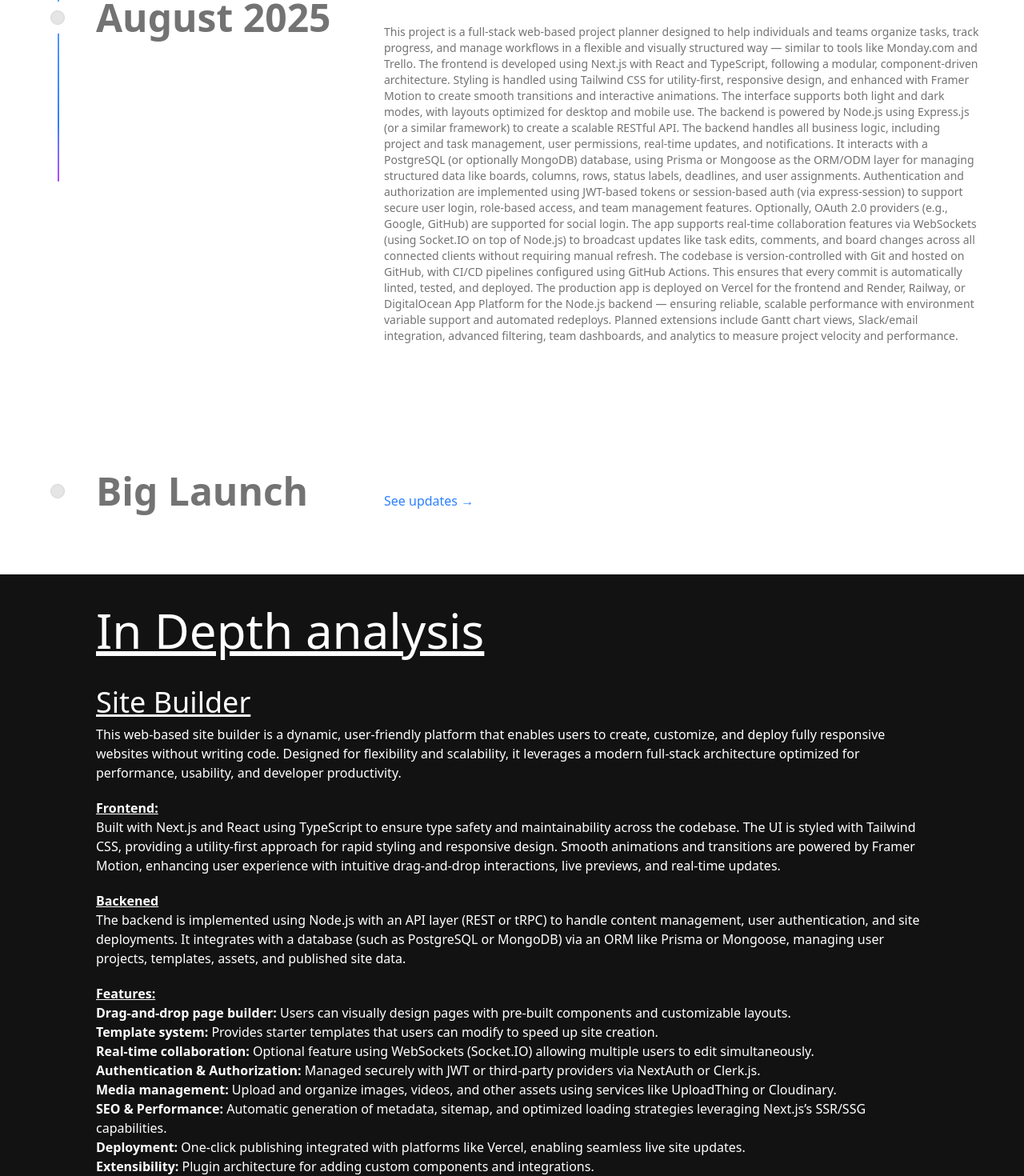
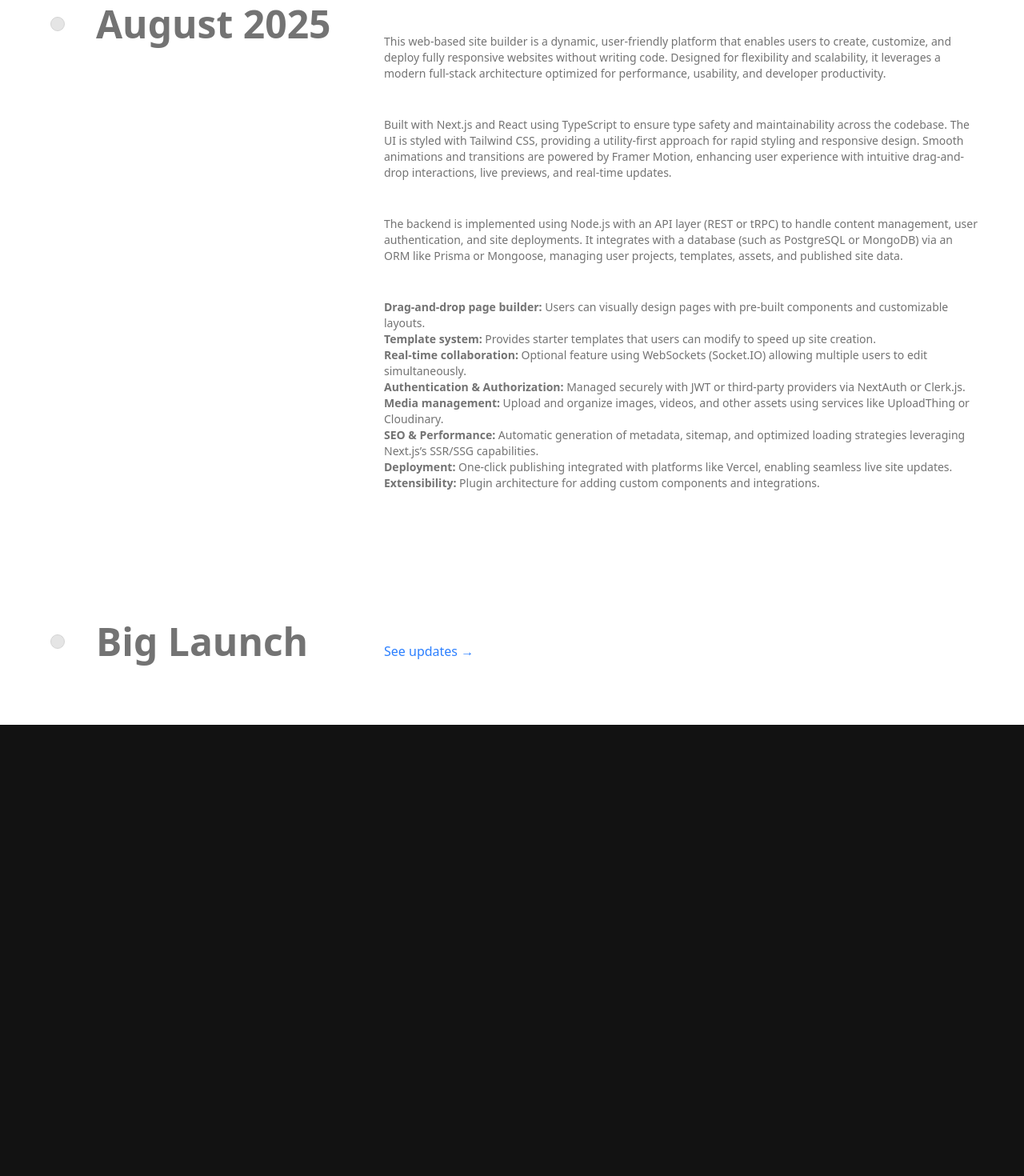
Before and after one commit to QuaidCodes/quaidtahir.com, a Next.js app: page /works in a window 1280 px wide. Shown: the part 862-2332 px from the top of the page at 80% size. After the commit the page ends 1768 px from the top, so only its background shows below. Built offline with nearby package versions, Linux system fonts and the light colour scheme.

Commit message:
git styling fixes and added doc for portfolio

```diff
--- a/src/app/contact/page.tsx
+++ b/src/app/contact/page.tsx
@@ -84,7 +84,7 @@ export default function Contact() {
       {/* About Me Section */}
       <section className="md:w-1/3 flex flex-col justify-center space-y-6">
         <h1 className="text-4xl font-extrabold tracking-tight">Hi, I’m Quaid Tahir</h1>
-        <p className="text-lg leading-relaxed">
+      <p className="text-lg leading-relaxed">
           I’m a passionate full-stack developer specializing in building performant, scalable, and user-friendly web applications using Next.js, React, TypeScript, and Node.js.
         </p>
         <p className="text-lg leading-relaxed">
--- a/src/app/works/page.tsx
+++ b/src/app/works/page.tsx
@@ -7,79 +7,6 @@ export default function Works() {
   return (
     <section className="mb-20">
       <Timeline data={projects} />
-
-      <div className="mx-30 py-10">
-        <h2 className="text-6xl mb-10 underline">In Depth analysis</h2>
-
-        <h2 className="text-4xl mb-2 underline">Site Builder</h2>
-        <p>
-          This web-based site builder is a dynamic, user-friendly platform that
-          enables users to create, customize, and deploy fully responsive
-          websites without writing code. Designed for flexibility and
-          scalability, it leverages a modern full-stack architecture optimized
-          for performance, usability, and developer productivity.
-        </p>
-
-        <h3 className="font-bold underline mt-5">Frontend:</h3>
-        <p>
-          Built with Next.js and React using TypeScript to ensure type safety
-          and maintainability across the codebase. The UI is styled with
-          Tailwind CSS, providing a utility-first approach for rapid styling and
-          responsive design. Smooth animations and transitions are powered by
-          Framer Motion, enhancing user experience with intuitive drag-and-drop
-          interactions, live previews, and real-time updates.
-        </p>
-
-        <h3 className="font-bold underline mt-5">Backened</h3>
-        <p>
-          The backend is implemented using Node.js with an API layer (REST or
-          tRPC) to handle content management, user authentication, and site
-          deployments. It integrates with a database (such as PostgreSQL or
-          MongoDB) via an ORM like Prisma or Mongoose, managing user projects,
-          templates, assets, and published site data.
-        </p>
-
-        <h3 className="font-bold underline mt-5">Features: </h3>
-        <ul>
-          <li>
-            <strong>Drag-and-drop page builder:</strong> Users can visually
-            design pages with pre-built components and customizable layouts.
-          </li>
-          <li>
-            <strong>Template system:</strong> Provides starter templates that
-            users can modify to speed up site creation.
-          </li>
-          <li>
-            <strong>Real-time collaboration:</strong> Optional feature using
-            WebSockets (Socket.IO) allowing multiple users to edit
-            simultaneously.
-          </li>
-          <li>
-            <strong>Authentication & Authorization:</strong> Managed securely
-            with JWT or third-party providers via NextAuth or Clerk.js.
-          </li>
-          <li>
-            <strong>Media management:</strong> Upload and organize images,
-            videos, and other assets using services like UploadThing or
-            Cloudinary.
-          </li>
-          <li>
-            <strong>SEO &amp; Performance:</strong> Automatic generation of
-            metadata, sitemap, and optimized loading strategies leveraging
-            Next.js&rsquo;s SSR/SSG capabilities.
-          </li>
-          <li>
-            <strong>Deployment:</strong> One-click publishing integrated with
-            platforms like Vercel, enabling seamless live site updates.
-          </li>
-          <li>
-            <strong>Extensibility:</strong> Plugin architecture for adding
-            custom components and integrations.
-          </li>
-        </ul>
-      </div>
-
-      <div className="h-[400px]">123</div>
     </section>
   );
 }
--- a/src/data/projectList.tsx
+++ b/src/data/projectList.tsx
@@ -5,14 +5,14 @@ export const projects: TimelineEntry[] = [
     title: "June 2025",
     content: (
       <div>
-        <h3 className="text-2xl font-semibold">Quaid Tahir Portfolio</h3>
+        <h3 className="text-2xl font-semibold py-1">Quaid Tahir Portfolio</h3>
         <p className="text-sm text-neutral-500">
           This portfolio is a fully modern, production-grade web application
-          built with Next.js, React, and TypeScript. It&rsquo;s styled using Tailwind
-          CSS for utility-first design, and enhanced with smooth, responsive
-          animations powered by Framer Motion. Behind the scenes, the project is
-          deployed on Vercel with a continuous integration and continuous
-          deployment (CI/CD) pipeline, ensuring that every update is
+          built with Next.js, React, and TypeScript. It&rsquo;s styled using
+          Tailwind CSS for utility-first design, and enhanced with smooth,
+          responsive animations powered by Framer Motion. Behind the scenes, the
+          project is deployed on Vercel with a continuous integration and
+          continuous deployment (CI/CD) pipeline, ensuring that every update is
           automatically tested and delivered with speed and reliability. From
           performance optimization to component-based architecture, every detail
           reflects my focus on building scalable, maintainable, and user-centric
@@ -26,41 +26,79 @@ export const projects: TimelineEntry[] = [
     content: (
       <div>
         <h3 className="text-2xl font-semibold">Web Site Builder</h3>
-        <p className="text-sm text-neutral-500">
-          This project is a full-stack web-based project planner designed to
-          help individuals and teams organize tasks, track progress, and manage
-          workflows in a flexible and visually structured way — similar to tools
-          like Monday.com and Trello. The frontend is developed using Next.js
-          with React and TypeScript, following a modular, component-driven
-          architecture. Styling is handled using Tailwind CSS for utility-first,
-          responsive design, and enhanced with Framer Motion to create smooth
-          transitions and interactive animations. The interface supports both
-          light and dark modes, with layouts optimized for desktop and mobile
-          use. The backend is powered by Node.js using Express.js (or a similar
-          framework) to create a scalable RESTful API. The backend handles all
-          business logic, including project and task management, user
-          permissions, real-time updates, and notifications. It interacts with a
-          PostgreSQL (or optionally MongoDB) database, using Prisma or Mongoose
-          as the ORM/ODM layer for managing structured data like boards,
-          columns, rows, status labels, deadlines, and user assignments.
-          Authentication and authorization are implemented using JWT-based
-          tokens or session-based auth (via express-session) to support secure
-          user login, role-based access, and team management features.
-          Optionally, OAuth 2.0 providers (e.g., Google, GitHub) are supported
-          for social login. The app supports real-time collaboration features
-          via WebSockets (using Socket.IO on top of Node.js) to broadcast
-          updates like task edits, comments, and board changes across all
-          connected clients without requiring manual refresh. The codebase is
-          version-controlled with Git and hosted on GitHub, with CI/CD pipelines
-          configured using GitHub Actions. This ensures that every commit is
-          automatically linted, tested, and deployed. The production app is
-          deployed on Vercel for the frontend and Render, Railway, or
-          DigitalOcean App Platform for the Node.js backend — ensuring reliable,
-          scalable performance with environment variable support and automated
-          redeploys. Planned extensions include Gantt chart views, Slack/email
-          integration, advanced filtering, team dashboards, and analytics to
-          measure project velocity and performance.
-        </p>
+        <div className="py-1">
+          <p className="text-sm text-neutral-500">
+            This web-based site builder is a dynamic, user-friendly platform
+            that enables users to create, customize, and deploy fully responsive
+            websites without writing code. Designed for flexibility and
+            scalability, it leverages a modern full-stack architecture optimized
+            for performance, usability, and developer productivity.
+          </p>
+
+          <h3 className="font-bold underline mt-5">Frontend:</h3>
+          <p className="text-sm text-neutral-500">
+            Built with Next.js and React using TypeScript to ensure type safety
+            and maintainability across the codebase. The UI is styled with
+            Tailwind CSS, providing a utility-first approach for rapid styling
+            and responsive design. Smooth animations and transitions are powered
+            by Framer Motion, enhancing user experience with intuitive
+            drag-and-drop interactions, live previews, and real-time updates.
+          </p>
+
+          <h3 className="font-bold underline mt-5">Backened</h3>
+          <p className="text-sm text-neutral-500">
+            The backend is implemented using Node.js with an API layer (REST or
+            tRPC) to handle content management, user authentication, and site
+            deployments. It integrates with a database (such as PostgreSQL or
+            MongoDB) via an ORM like Prisma or Mongoose, managing user projects,
+            templates, assets, and published site data.
+          </p>
+
+          <h3 className="font-bold underline mt-5">Features: </h3>
+          <ul>
+            <li className="text-sm text-neutral-500">
+              <strong>Drag-and-drop page builder:</strong> Users can visually
+              design pages with pre-built components and customizable layouts.
+            </li>
+
+            <li className="text-sm text-neutral-500">
+              <strong>Template system:</strong> Provides starter templates that
+              users can modify to speed up site creation.
+            </li>
+
+            <li className="text-sm text-neutral-500">
+              <strong>Real-time collaboration:</strong> Optional feature using
+              WebSockets (Socket.IO) allowing multiple users to edit
+              simultaneously.
+            </li>
+
+            <li className="text-sm text-neutral-500">
+              <strong>Authentication & Authorization:</strong> Managed securely
+              with JWT or third-party providers via NextAuth or Clerk.js.
+            </li>
+            <li className="text-sm text-neutral-500">
+              <strong>Media management:</strong> Upload and organize images,
+              videos, and other assets using services like UploadThing or
+              Cloudinary.
+            </li>
+
+            <li className="text-sm text-neutral-500">
+              <strong>SEO &amp; Performance:</strong> Automatic generation of
+              metadata, sitemap, and optimized loading strategies leveraging
+              Next.js&rsquo;s SSR/SSG capabilities.
+            </li>
+
+            <li className="text-sm text-neutral-500">
+              <strong>Deployment:</strong> One-click publishing integrated with
+              platforms like Vercel, enabling seamless live site updates.
+            </li>
+
+            <li className="text-sm text-neutral-500">
+              <strong>Extensibility:</strong> Plugin architecture for adding
+              custom components and integrations.
+            </li>
+          </ul>
+        </div>
       </div>
     ),
   },
```
Also changed, not shown: src/app/portfolio/page.tsx (+17 -22 lines), src/components/Header.tsx (+3 -7 lines), 1 other file (tests, documents, lock files or other folders).
